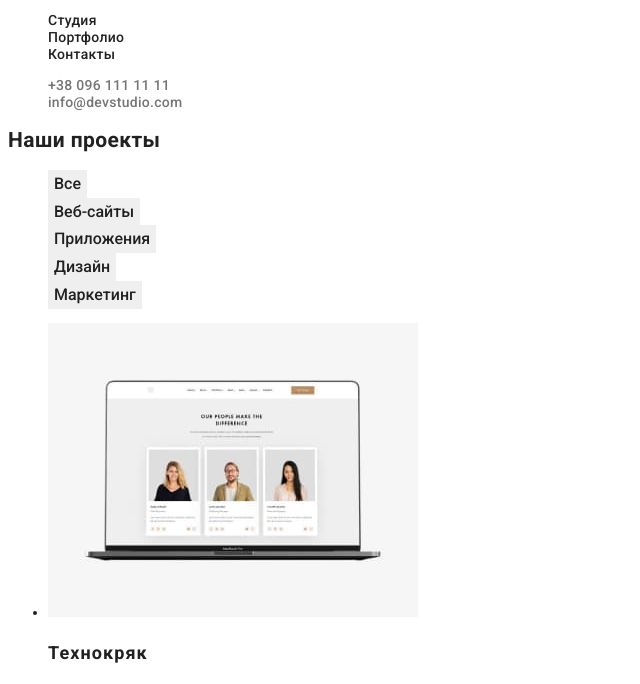
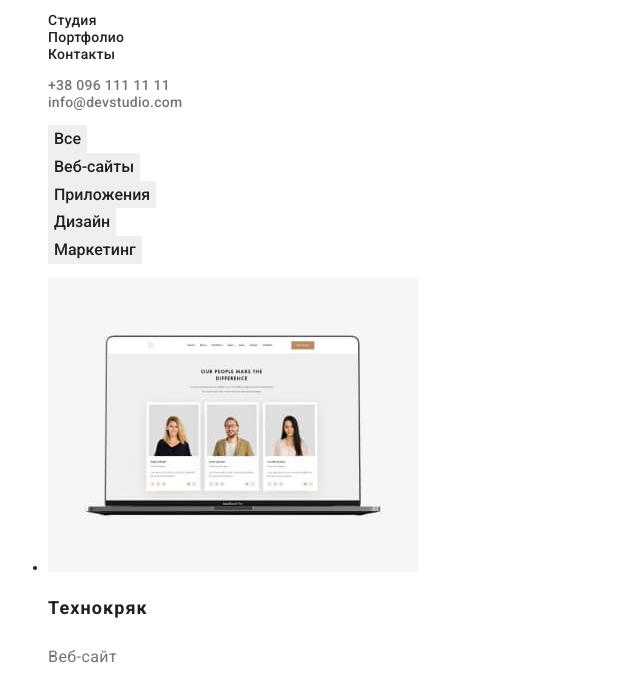
Before and after one commit to RomanChuykov/goit-markup-hw-02, a plain HTML site: page portfolio.html in a window 1280 px wide. Shown: the part 41-725 px from the top of the page, without its empty margins (0-640 px from the left). Drawn offline with Linux system fonts and the light colour scheme; a web font is replaced by a local one.

Commit message:
Update portfolio.html

```diff
--- a/portfolio.html
+++ b/portfolio.html
@@ -32,7 +32,7 @@
   </header>
     <main>
         <section>
-          <h1 class="hidden">Наши проекты</h1>
+          <h1 hidden class="hidden">Наши проекты</h1>
             <ul class="filter">
                 <li><button type="button" class="filter-button">Все</button></li>
                 <li><button type="button" class="filter-button">Веб-сайты</button></li>
```
